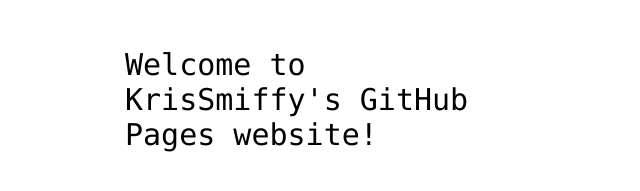
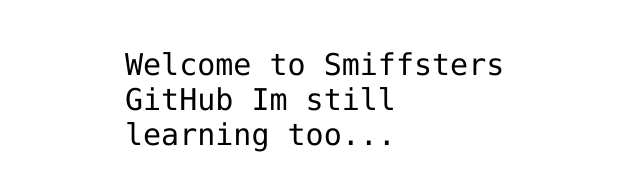
Before and after one commit to KrisSmiffy/KrisSmiffy.github.io, a plain HTML site: page index.html in a window 1280 px wide. Shown: the part 341-532 px from the top of the page, without its empty margins (315-955 px from the left). Drawn offline with Linux system fonts and the light colour scheme.

Commit message:
Update index.html
Following tutorial still

```diff
--- a/index.html
+++ b/index.html
@@ -12,7 +12,9 @@
 <img src="https://octodex.github.com/images/daftpunktocat-thomas.gif" id="octocat" alt="octocat-gif" />
 
 <!-- Change this code here by copy and pasting your template on line 15 -->
-<p>Welcome to KrisSmiffy's GitHub Pages website!</p>
+<p>Welcome to Smiffsters GitHub
+Im still learning too...
+</p>
 
 </body>
 </html>
```
